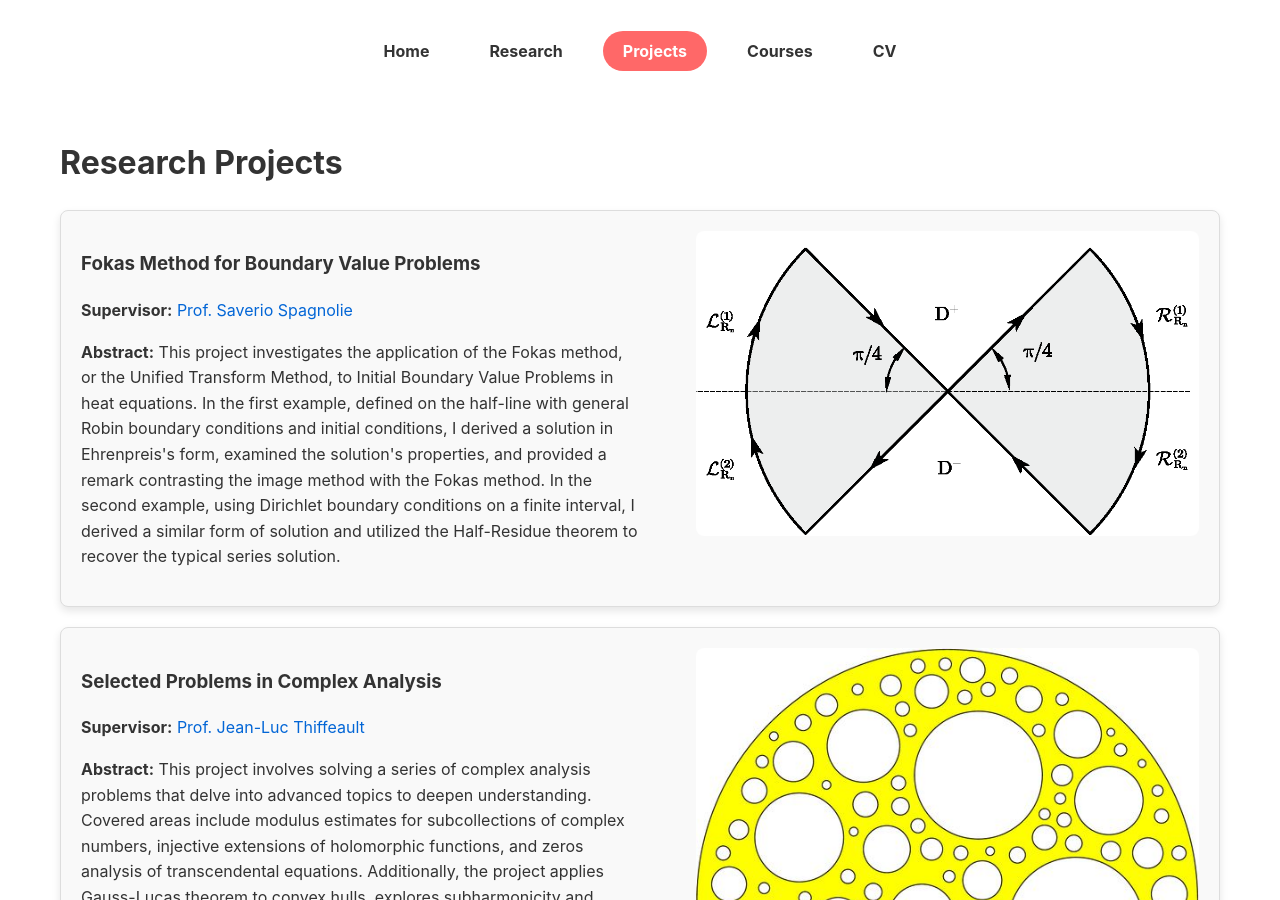
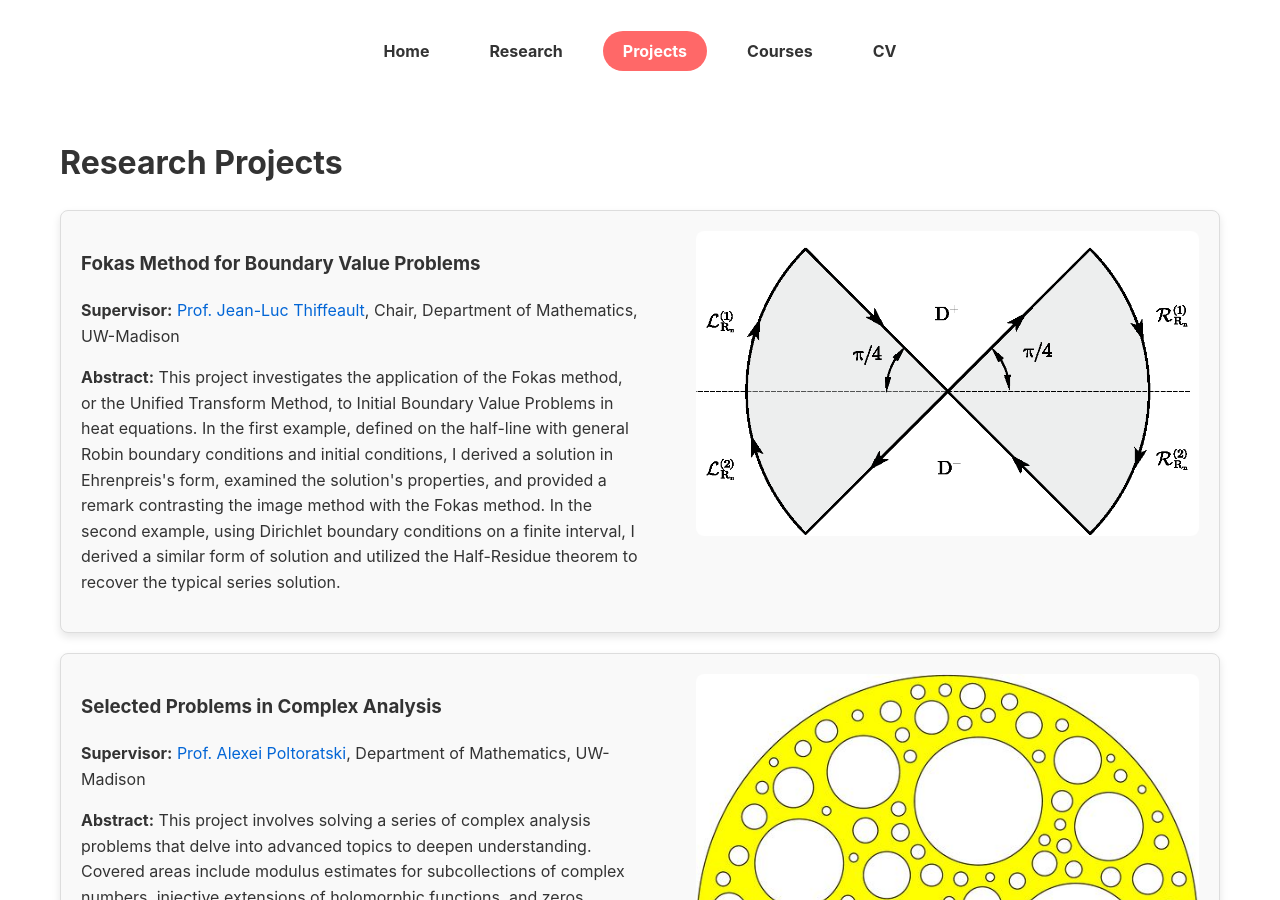
Before and after one commit to Yoon-1023/Yoon-1023.github.io, a Jekyll site: the page built from projects.md, in a window 1280 px wide and 900 px high. Built offline with Jekyll 4.4.1, drawn with Linux system fonts in a browser that asks for light colours.

Commit message:
Update projects.md

```diff
--- a/projects.md
+++ b/projects.md
@@ -32,7 +32,7 @@ permalink: /projects/
 <div class="project-box">
     <div class="project-text">
         <h3>Fokas Method for Boundary Value Problems</h3>
-        <p><strong>Supervisor:</strong> <a href="https://people.math.wisc.edu/~spagnolie/">Prof. Saverio Spagnolie</a></p>
+        <p><strong>Supervisor:</strong> <a href="https://people.math.wisc.edu/~thiffeault/">Prof. Jean-Luc Thiffeault</a>, Chair, Department of Mathematics, UW-Madison</p>
         <p><strong>Abstract:</strong> This project investigates the application of the Fokas method, or the Unified Transform Method, to Initial Boundary Value Problems in heat equations. In the first example, defined on the half-line with general Robin boundary conditions and initial conditions, I derived a solution in Ehrenpreis's form, examined the solution's properties, and provided a remark contrasting the image method with the Fokas method. In the second example, using Dirichlet boundary conditions on a finite interval, I derived a similar form of solution and utilized the Half-Residue theorem to recover the typical series solution.</p>
     </div>
     <div class="project-image">
@@ -43,7 +43,7 @@ permalink: /projects/
 <div class="project-box">
     <div class="project-text">
         <h3>Selected Problems in Complex Analysis</h3>
-        <p><strong>Supervisor:</strong> <a href="https://people.math.wisc.edu/~thiffeault/">Prof. Jean-Luc Thiffeault</a></p>
+        <p><strong>Supervisor:</strong> <a href="https://people.math.wisc.edu/~poltoratski/">Prof. Alexei Poltoratski</a>, Department of Mathematics, UW-Madison</p>
         <p><strong>Abstract:</strong> This project involves solving a series of complex analysis problems that delve into advanced topics to deepen understanding. Covered areas include modulus estimates for subcollections of complex numbers, injective extensions of holomorphic functions, and zeros analysis of transcendental equations. Additionally, the project applies Gauss-Lucas theorem to convex hulls, explores subharmonicity and Laplacians in strict harmonicity problems, and investigates "Swiss Cheese" sets related to Mergelyan’s theorem, illustrating limits of polynomial approximation on non-dense subsets in the complex plane.</p>
     </div>
     <div class="project-image">
```
